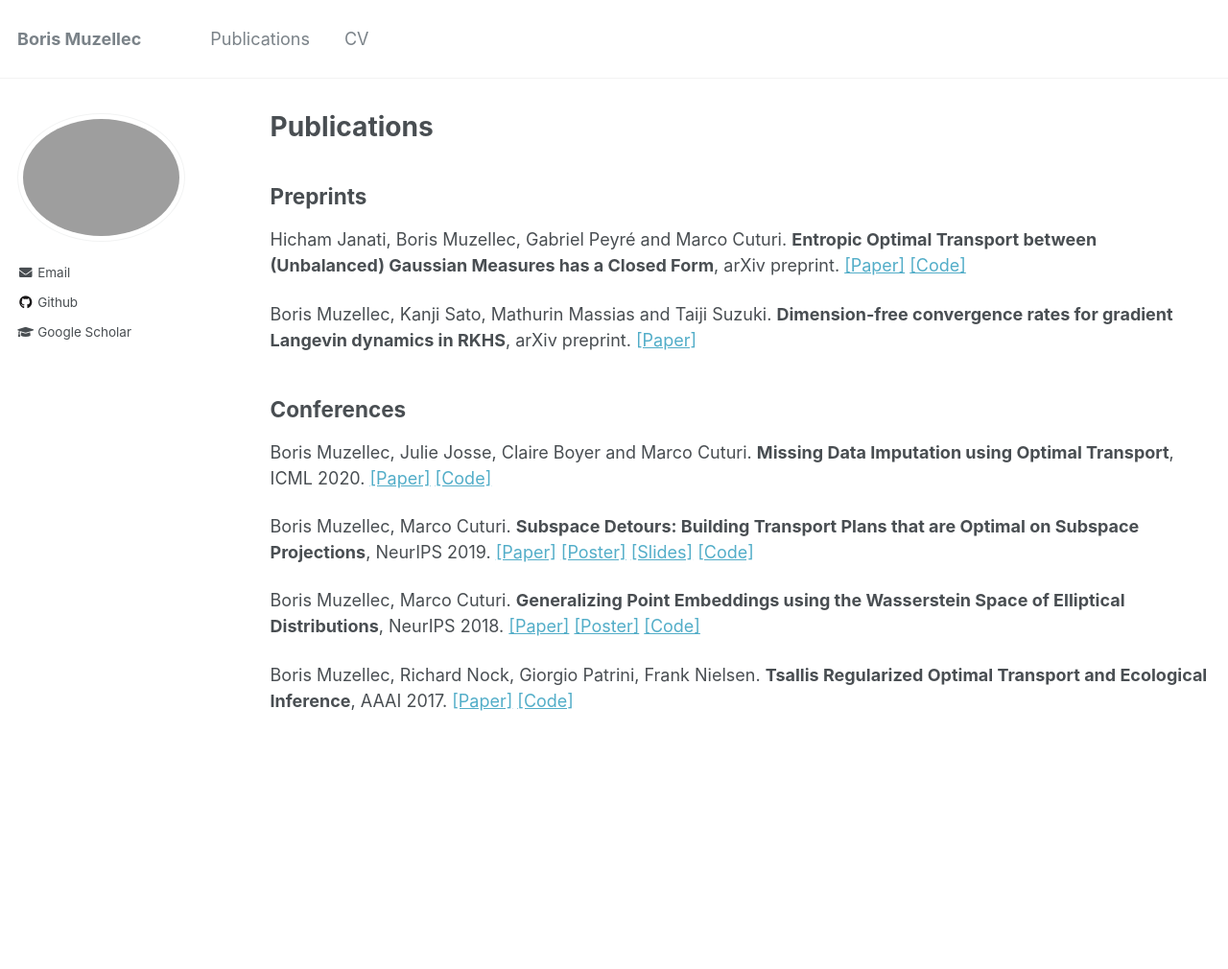
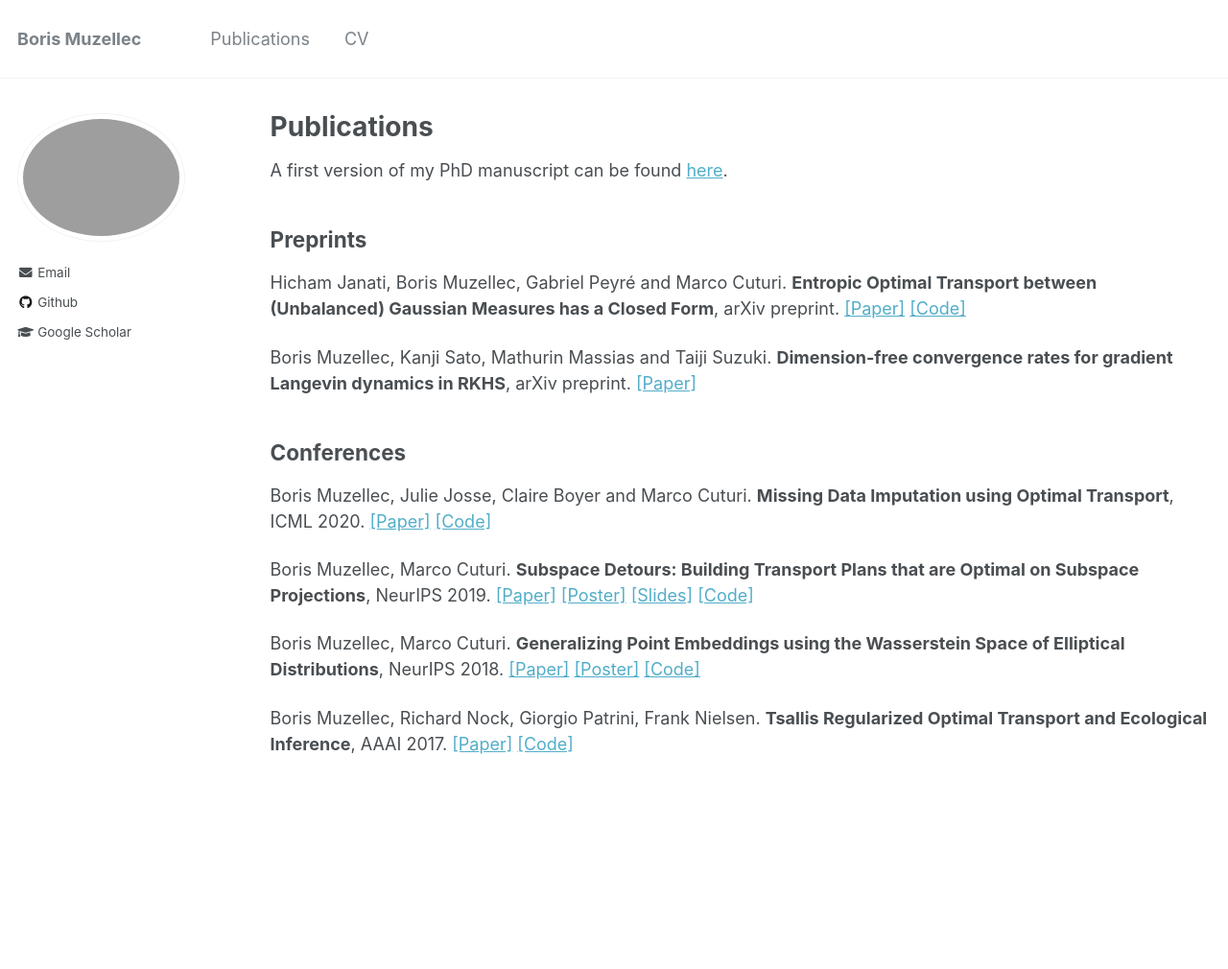
Before and after one commit to BorisMuzellec/borismuzellec.github.io, a Jekyll site: the page built from _pages/publications.md, in a window 1280 px wide. Shown: the whole page at 96% size. Built offline with Jekyll 4.4.1, drawn with Linux system fonts in a browser that asks for light colours; before the commit the page ends 965 px from its top, so only the background shows below that.

Commit message:
manuscript

```diff
--- a/_pages/publications.md
+++ b/_pages/publications.md
@@ -6,6 +6,8 @@ author_profile: true
 ---
 
 {% include base_path %}
+
+A first version of my PhD manuscript can be found [here](https://borismuzellec.github.io/publications/thesis_muzellec.pdf).
 
 ## Preprints ##
 
```
Also changed, not shown: 1 other file.
